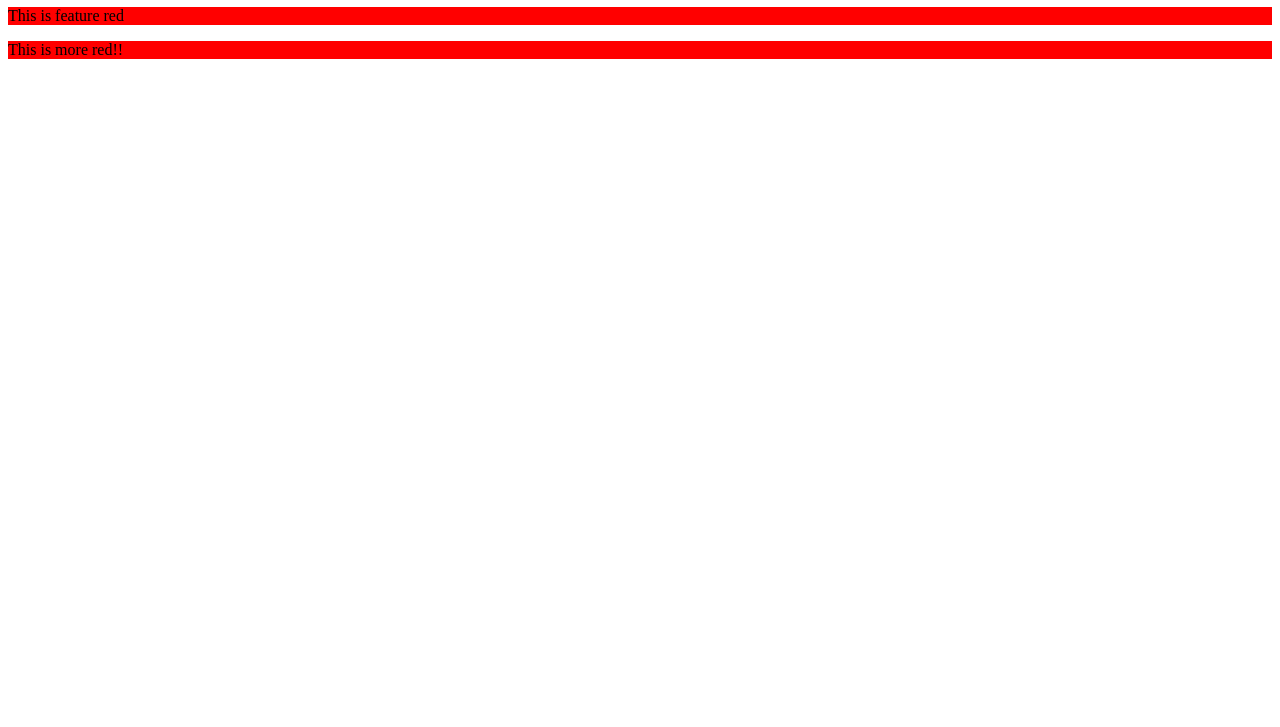
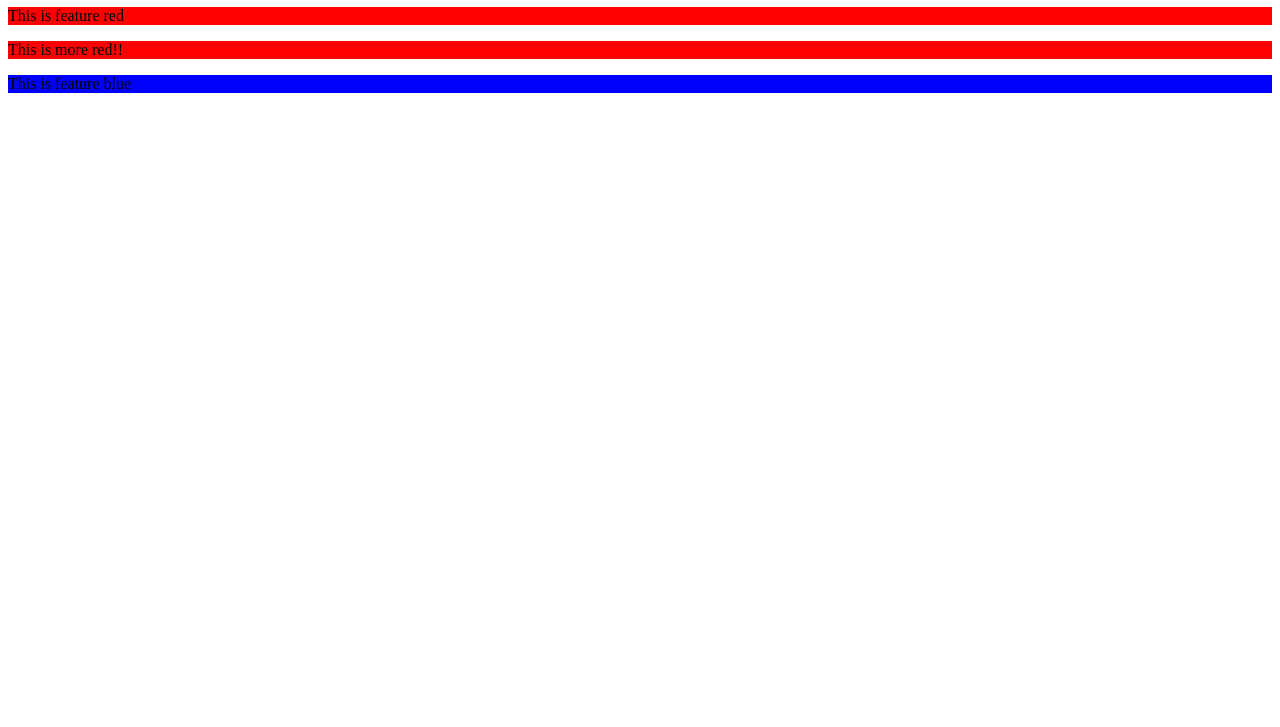
Before and after one commit to markbabi/git-branching-24, a plain HTML site: page index.html in a window 1280 px wide. Shown: the part 73-800 px from the top of the page. Drawn offline with Linux system fonts and the light colour scheme.

Commit message:
add blue feature

```diff
--- a/index.html
+++ b/index.html
@@ -10,5 +10,6 @@
     <h1>Git Branching</h1>
     <p class="feat-red">This is feature red</p>
     <p class="feat-red">This is more red!!</p>
+    <p class="feat-blue">This is feature blue</p>
   </body>
 </html>
--- a/styles/styles.scss
+++ b/styles/styles.scss
@@ -1,3 +1,6 @@
 .feat-red {
   background-color: red;
 }
+.feat-blue {
+  background-color: blue;
+}
```
Also changed, not shown: styles/styles.css.
